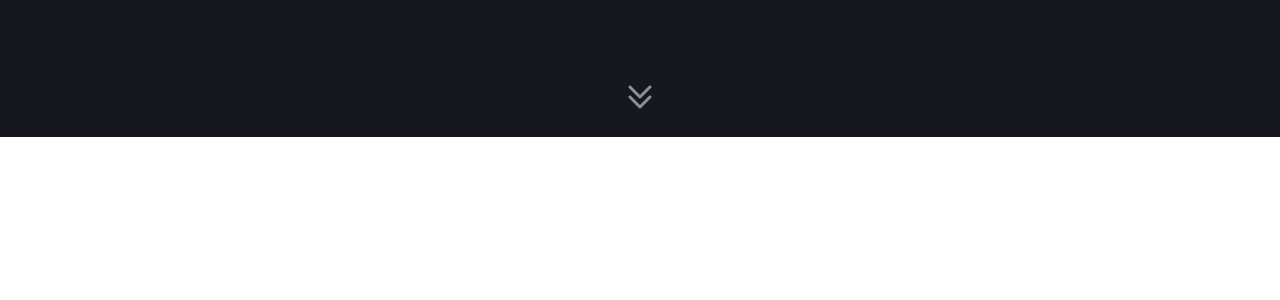
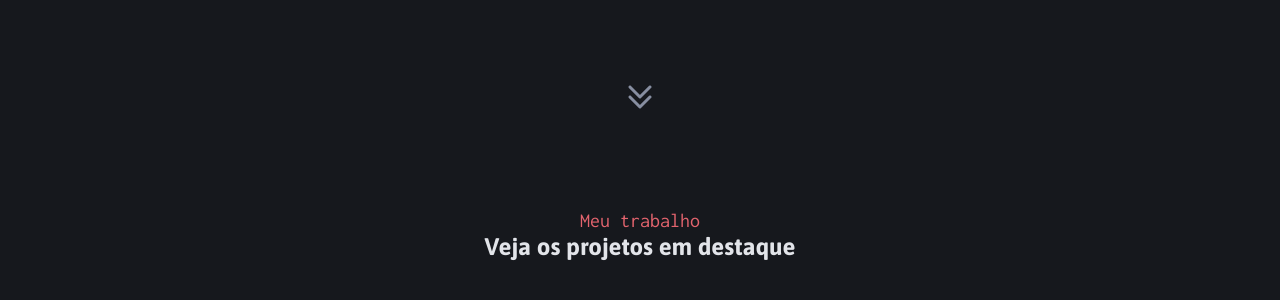
Before and after one commit to gillaercio/projeto-portfolio-dev, a plain HTML site: page index.html in a window 1280 px wide. Shown: the part 630-930 px from the top of the page. Before the commit the page ends 800 px from the top, so only its background shows below. Drawn offline with Linux system fonts and the light colour scheme.

Commit message:
Starting main

```diff
--- a/index.html
+++ b/index.html
@@ -12,9 +12,9 @@
   <link href="https://fonts.googleapis.com/css2?family=Maven+Pro:wght@400..900&display=swap" rel="stylesheet">
 </head>
 <body>
-  <div id="intro">
+  <header id="intro">
     <div class="info">
-      <header>
+      <div class="header">
         <div class="avatar">
           <img src="assets/images/Image.png" alt="Foto perfil">
           <img src="assets/images/Vector.png" alt="Símbolo menor e maior">
@@ -25,7 +25,7 @@
           <h1>Desenvolvedora Fullstack</h1>
           <p>Transformo necessidades em aplicações reais, evolventes e funcionais. Desenvolvo sistemas através da minha paixão pela tecnologia, contribuindo com soluções inovadoras e eficazes para desafios complexos.</p>
         </div>
-      </header>
+      </div>
 
       <div class="tags">
         <ul>
@@ -60,6 +60,17 @@
     <div class="arrow-down">
       <img src="assets/images/CaretDoubleDown.png" alt="ícone de seta para baixo">
     </div>
-  </div>
+  </header>
+
+  <main id="projects">
+    <div class="top-text">
+      <h2>Meu trabalho</h2>
+      <span>Veja os projetos em destaque</span>
+    </div>
+
+    <div class="grid">
+
+    </div>
+  </main>
 </body>
 </html>
--- a/styles/header.css
+++ b/styles/header.css
@@ -10,7 +10,7 @@
   margin: auto;
   padding-block: 120px 94px;
 
-  header {
+  .header {
     display: block;
     max-width: 680px;
     margin: auto;
--- a/styles/html.css
+++ b/styles/html.css
@@ -1,3 +1,4 @@
 @charset "UTF-8";
 @import url(global.css);
 @import url(header.css);
+@import url(main.css);
--- /dev/null
+++ b/styles/main.css
@@ -0,0 +1,28 @@
+@charset "UTF-8";
+
+#projects {
+  background-color: var(--gray-200);
+  display: flex;
+  flex-direction: column;
+  justify-content: center;
+  align-items: center;
+  padding: 72px 120px 144px;
+  gap: 56px;
+
+  .top-text {
+    /* display: flex;
+    flex-direction: column; */
+    text-align: center;
+    gap: 8px;
+
+    h2 {
+      font: var(--subtitle);
+      color: #E3646E;
+    }
+
+    span {
+      font: var(--title-md);
+      color: var(--gray-600);
+    }
+  }
+}
```
